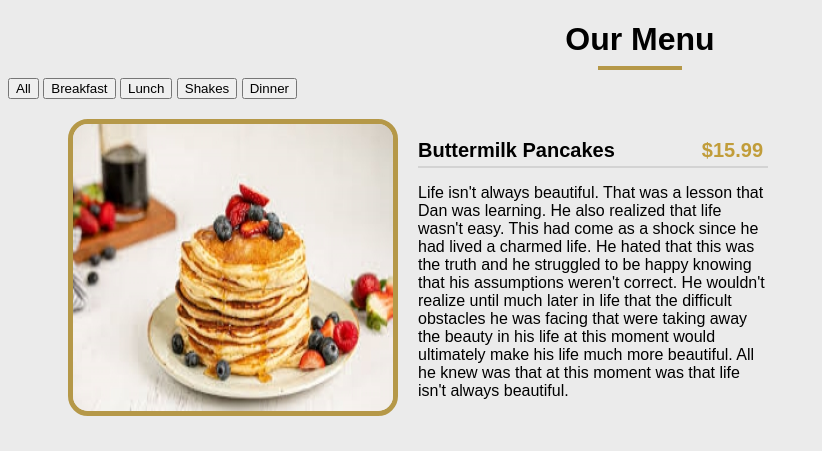
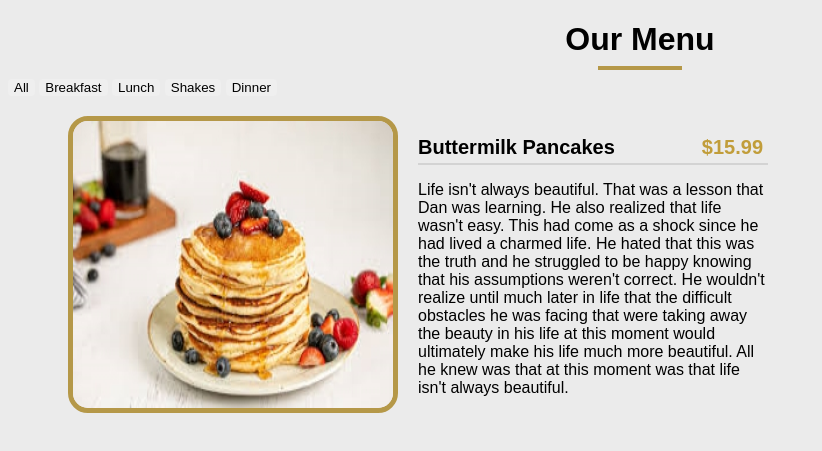
Before and after one commit to baibrea/js-restaurant-menu, a plain HTML site: page index.html in a window 1280 px wide. Shown: the top 451 px of the page, without its empty margins (0-822 px from the left). Drawn offline with Linux system fonts and the light colour scheme.

Commit message:
edited category buttons

```diff
--- a/style.css
+++ b/style.css
@@ -72,3 +72,8 @@ html {
   margin: 0px 20px;
   border: 0.4px solid lightgray;
 }
+
+.category {
+  border: none;
+  border-radius: 4px;
+}
```
